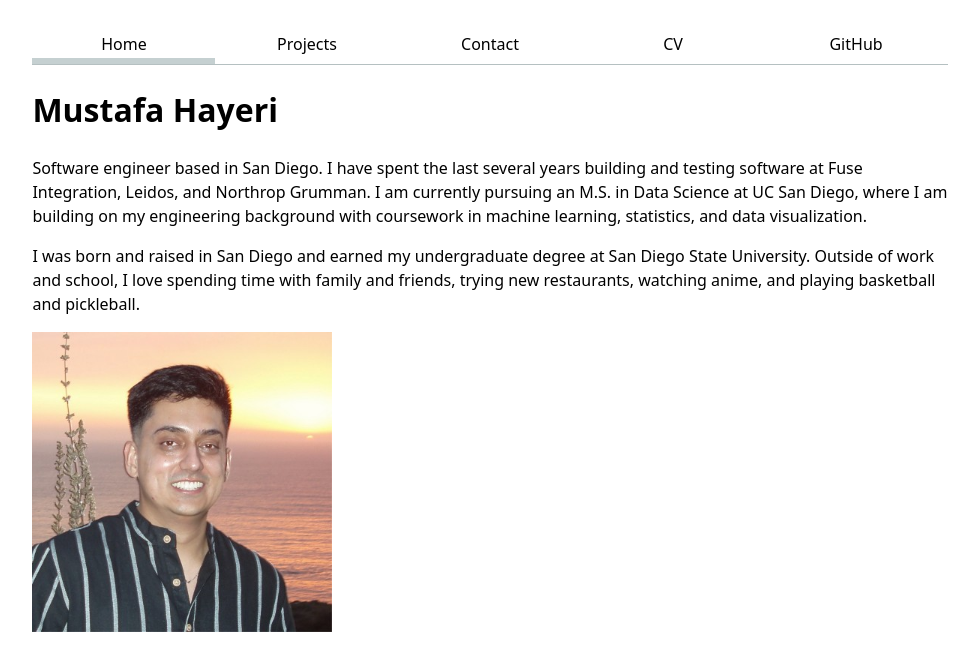
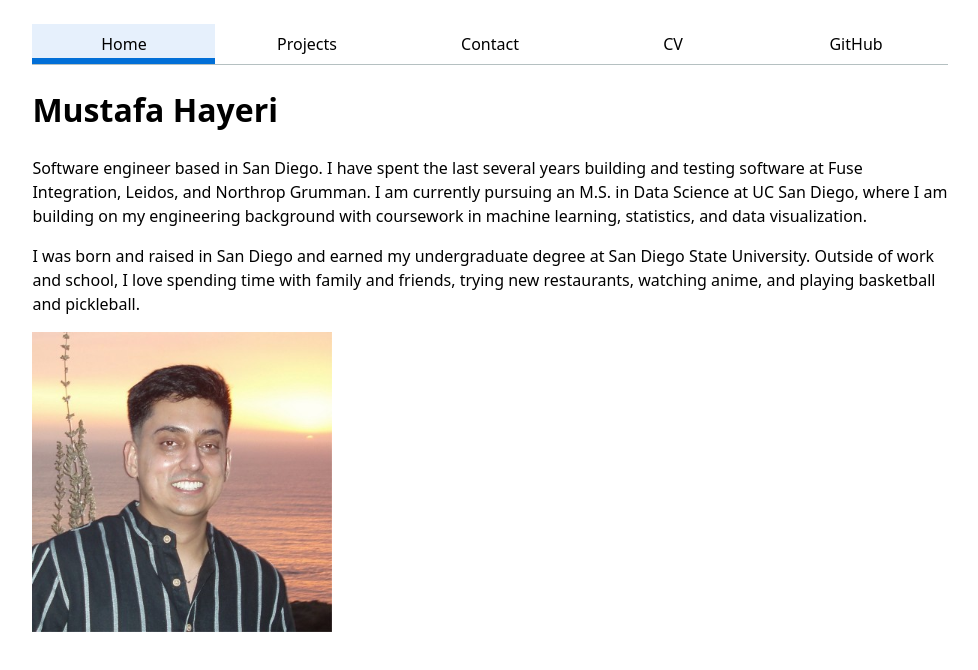
Before and after one commit to mhayeri/DSC209R, a plain HTML site: page lab-2/index.html in a window 1280 px wide. In both pictures the pointer is over the link "Home". Shown: the whole page, without its empty margins (150-1128 px from the left). Drawn offline with Linux system fonts and the light colour scheme.

Commit message:
Lab 2: add a blue accent color and nav hover styles

```diff
--- a/lab-2/style.css
+++ b/lab-2/style.css
@@ -1,3 +1,8 @@
+:root {
+    --color-accent: oklch(55% 45% 255);
+    accent-color: var(--color-accent);
+}
+
 body {
     font: 100%/1.5 system-ui;
     max-width: 100ch;
@@ -22,4 +27,10 @@ nav {
         border-bottom: 0.4em solid oklch(85% 3% 200);
         padding-bottom: 0.1em;
     }
+
+    a:hover {
+        border-bottom: 0.4em solid var(--color-accent);
+        padding-bottom: 0.1em;
+        background-color: oklch(from var(--color-accent) 95% 5% h);
+    }
 }
```
